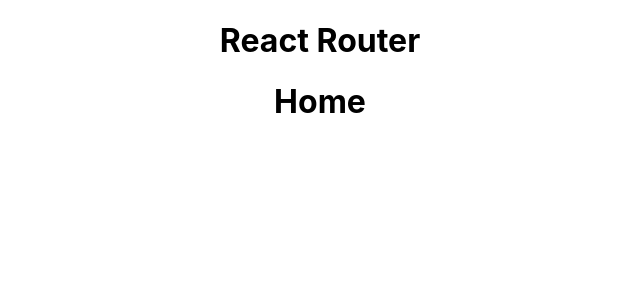
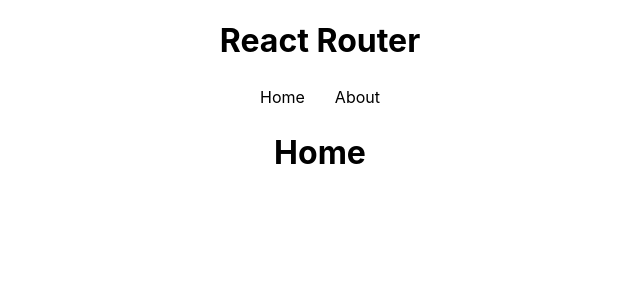
Before and after one commit to gabrielestefono/Cursos-React, a React (Create React App) app in the folder mateus_battisti/08_react_router/: page / in a window 1280 px wide. Shown: the top 300 px of the page, without its empty margins (320-960 px from the left). Built offline with nearby package versions, Linux system fonts and the light colour scheme.

Commit message:
Navegação entre páginas

```diff
--- a/mateus_battisti/08_react_router/src/App.tsx
+++ b/mateus_battisti/08_react_router/src/App.tsx
@@ -5,12 +5,14 @@
 import { BrowserRouter, Routes, Route} from "react-router-dom";
 import Home from './pages/home';
 import About from './pages/about';
+import Navbar from './components/navbar';
 
 function App() {
   return (
     <div className="App">
       <h1>React Router</h1>
       <BrowserRouter>
+        <Navbar/>
         <Routes>
           <Route path='/' element={<Home/>} />
           <Route path='/about' element={<About/>} />
--- /dev/null
+++ b/mateus_battisti/08_react_router/src/components/navbar.css
@@ -0,0 +1,20 @@
+nav{
+	display: flex;
+	justify-content: center;
+}
+
+nav a{
+	margin: 0 10px;
+	padding: 5px;
+	text-decoration: none;
+	color: #000;
+}
+
+nav a:hover{
+	color: #ccc;
+}
+
+.active{
+	background-color: #000;
+	color: #fff;
+}
--- /dev/null
+++ b/mateus_battisti/08_react_router/src/components/navbar.tsx
@@ -0,0 +1,11 @@
+import { Link } from "react-router-dom";
+import './navbar.css';
+
+export default function Navbar(){
+	return(
+		<nav>
+			<Link to="/">Home</Link>
+			<Link to="/about">About</Link>
+		</nav>
+	)
+}
```
